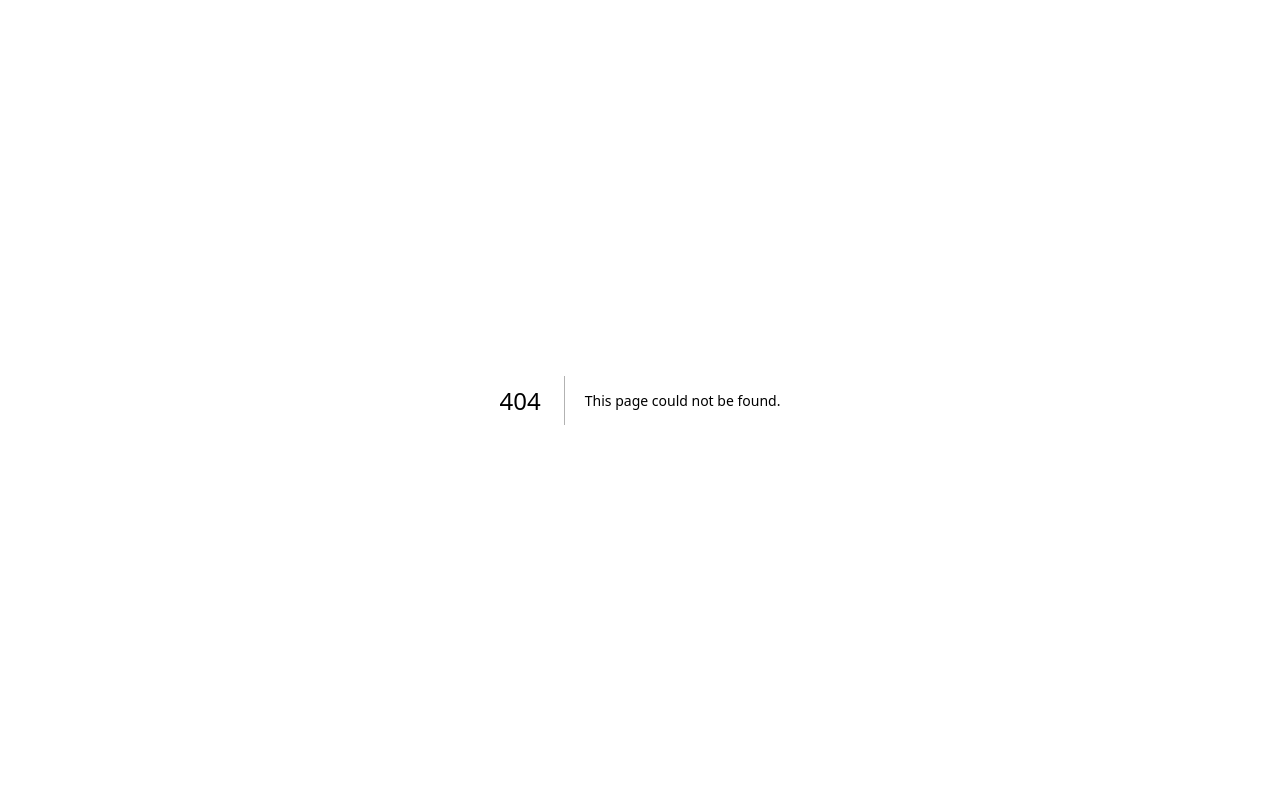
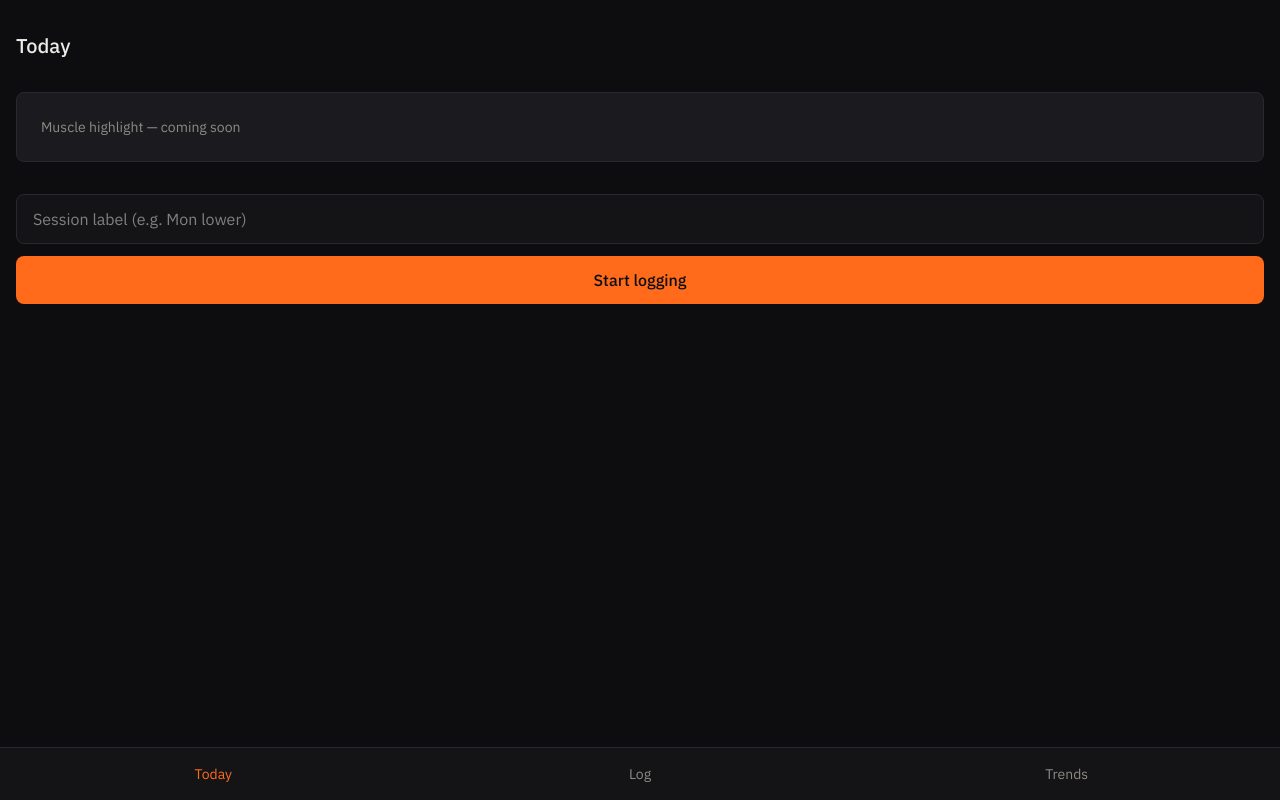
Before and after one commit to DarealGuerzon/fitbuddy, a Next.js app: page /today in a window 1280 px wide. Before the commit this address had no page. Built offline with nearby package versions, Linux system fonts and the light colour scheme.

Commit message:
feat: add /today page with session creation

```diff
--- /dev/null
+++ b/app/(app)/today/actions.ts
@@ -0,0 +1,28 @@
+"use server";
+
+import { cookies } from "next/headers";
+import { redirect } from "next/navigation";
+import { getSupabaseServerClient } from "@/lib/supabase-server";
+
+export async function startSession(formData: FormData) {
+  const sessionLabel = String(formData.get("session_label") ?? "").trim();
+  const cookieStore = await cookies();
+  const profileId = cookieStore.get("profile_id")?.value;
+
+  if (!profileId) redirect("/select-profile");
+
+  const supabase = getSupabaseServerClient();
+  const { data, error } = await supabase
+    .from("sessions")
+    .insert({
+      profile_id: profileId,
+      date: new Date().toISOString().slice(0, 10),
+      session_label: sessionLabel || null,
+    })
+    .select("id")
+    .single();
+
+  if (error || !data) throw new Error(error?.message ?? "Failed to create session");
+
+  redirect(`/log?session=${data.id}`);
+}
--- /dev/null
+++ b/app/(app)/today/page.tsx
@@ -0,0 +1,27 @@
+import { startSession } from "./actions";
+
+export default function TodayPage() {
+  return (
+    <main className="flex flex-col gap-8 px-4 pt-8">
+      <h1 className="text-xl font-medium">Today</h1>
+
+      <div className="bg-[var(--raise)] border border-[var(--line)] rounded-lg p-6 text-[var(--dim)] text-sm">
+        Muscle highlight — coming soon
+      </div>
+
+      <form action={startSession} className="flex flex-col gap-3">
+        <input
+          name="session_label"
+          placeholder="Session label (e.g. Mon lower)"
+          className="bg-[var(--surface)] border border-[var(--line)] rounded-lg px-4 py-3 text-[var(--txt)]"
+        />
+        <button
+          type="submit"
+          className="bg-[var(--acc)] text-[var(--bg)] rounded-lg px-4 py-3 font-medium"
+        >
+          Start logging
+        </button>
+      </form>
+    </main>
+  );
+}
```
